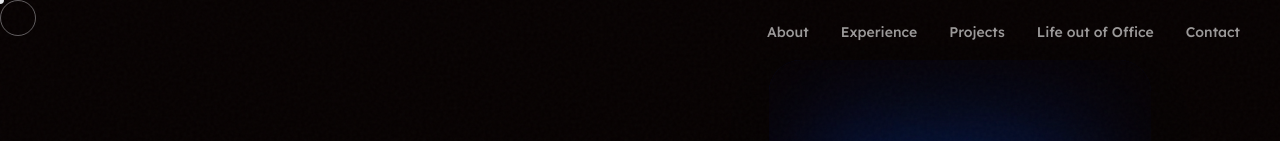
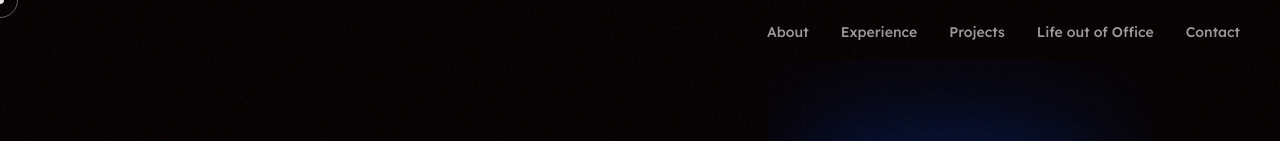
Before and after one commit to sahilbhagat30/Portfolio-Web-Site, a Next.js app: page / in a window 1280 px wide. Both pictures are taken after a click on the element 65 px from the left and 751 px from the top of the page. Shown: the top 141 px of the page. Built offline with nearby package versions, Linux system fonts and the light colour scheme.

Commit message:
fix(cursor): use framer motion native x y props to prevent scale animation from overriding centering transform

```diff
--- a/src/components/Cursor.tsx
+++ b/src/components/Cursor.tsx
@@ -107,7 +107,8 @@ export default function Cursor() {
           transition={{ duration: 0.15, ease: "easeOut" }}
           style={{
             borderRadius: variant === "text" ? "2px" : "50%",
-            transform: "translate(-50%, -50%)",
+            x: "-50%",
+            y: "-50%",
           }}
         />
       </motion.div>
@@ -130,7 +131,8 @@ export default function Cursor() {
           style={{
             borderRadius: "50%",
             border: "1.5px solid rgba(234,230,225,0.5)",
-            transform: "translate(-50%, -50%)",
+            x: "-50%",
+            y: "-50%",
           }}
         />
       </motion.div>
```
